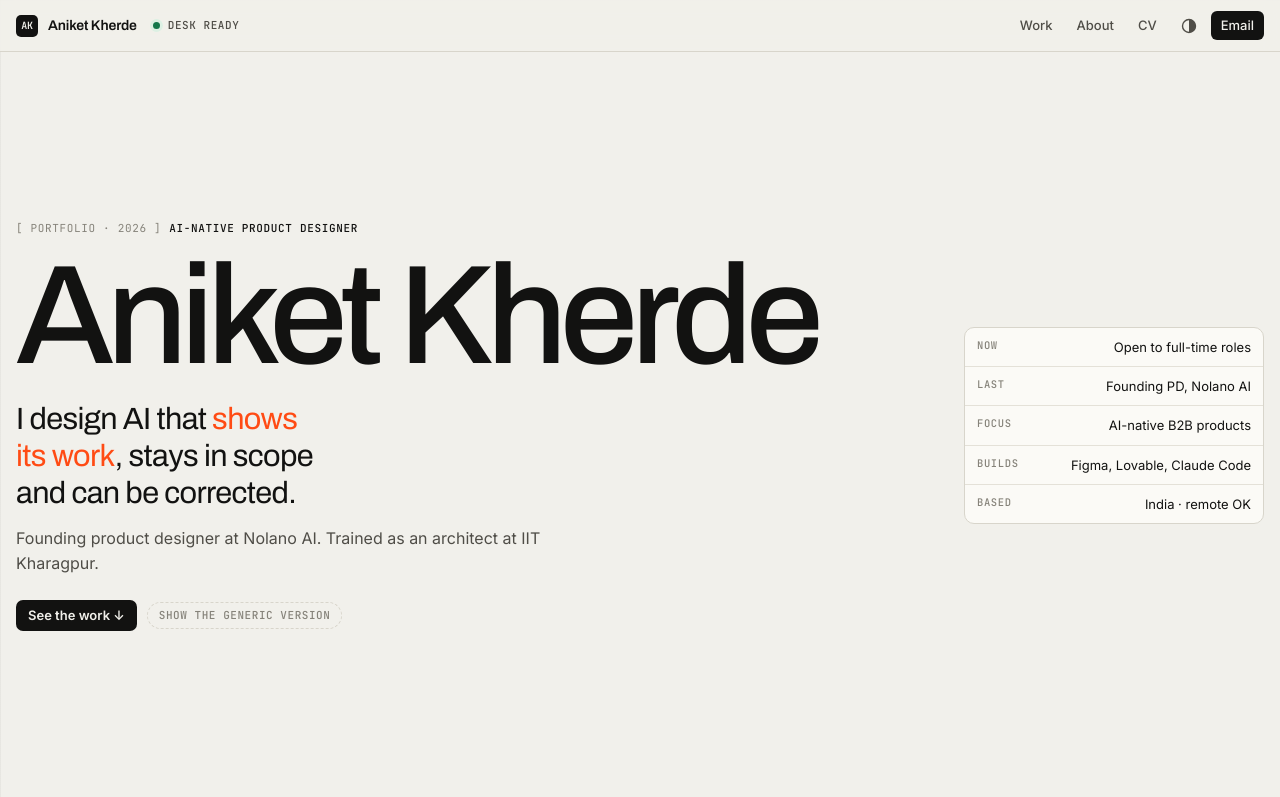
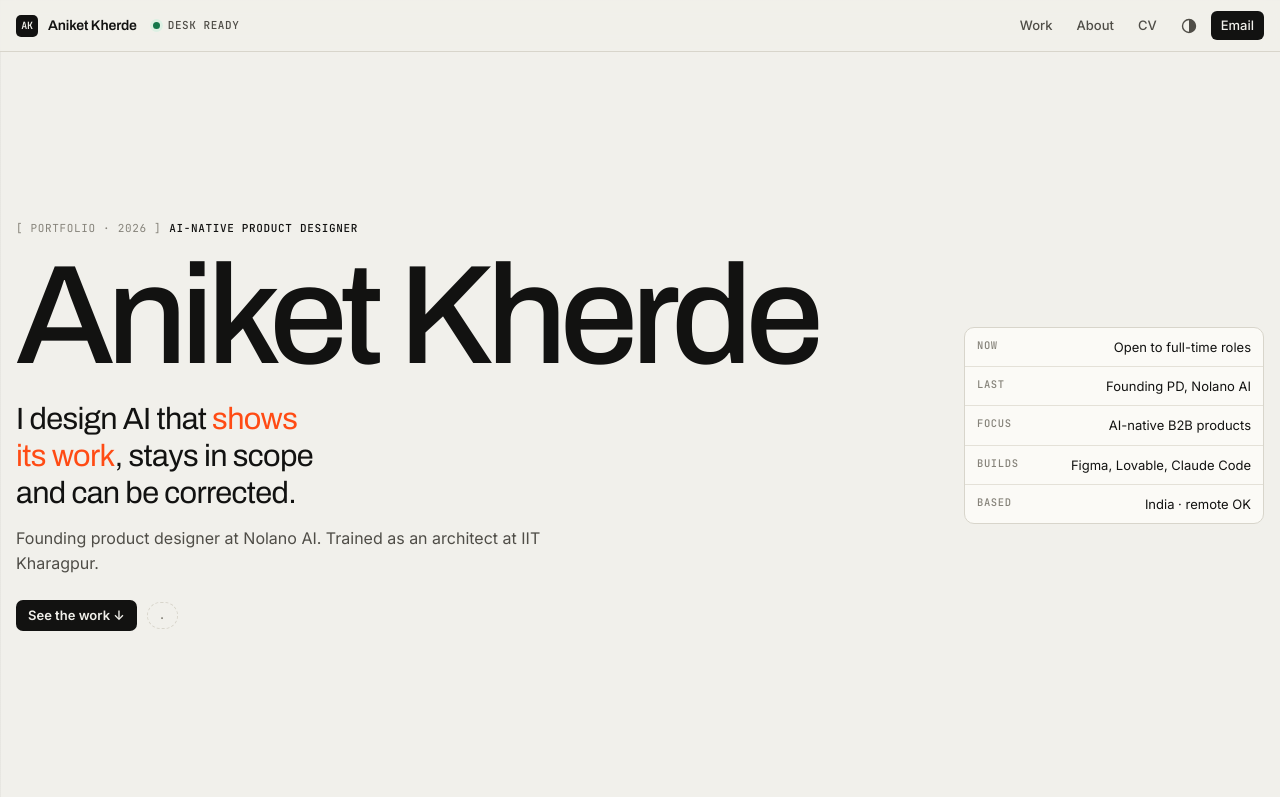
Before and after one commit to aniketkherde4701/aniket-portfolio, a plain HTML site: page index.html in a window 1280 px wide. Shown: the top 797 px of the page. Drawn offline with Linux system fonts and the light colour scheme.

Commit message:
Update index.html

```diff
--- a/index.html
+++ b/index.html
@@ -1143,7 +1143,7 @@ function home(){
       <h1 class="name">Aniket Kherde</h1>
       <p class="tagline" id="h1"><span class="gx" hidden>Product designer who creates beautiful, user-centric interfaces.</span>I design AI that <em>shows its work</em>, stays in scope and can be corrected.</p>
       <p class="sub">Founding product designer at Nolano AI. Trained as an architect at IIT Kharagpur.</p>
-      <div class="hero-act"><a class="open" href="#" data-go="board">See the work ↓</a><button class="gen" id="gen" aria-pressed="false">Show the generic version</button></div>
+      <div class="hero-act"><a class="open" href="#" data-go="board">See the work ↓</a><button class="gen" id="gen" aria-pressed="false">.</button></div>
     </div>
     <dl class="meta">
       <div><dt>Now</dt><dd>Open to full-time roles</dd></div>
```
